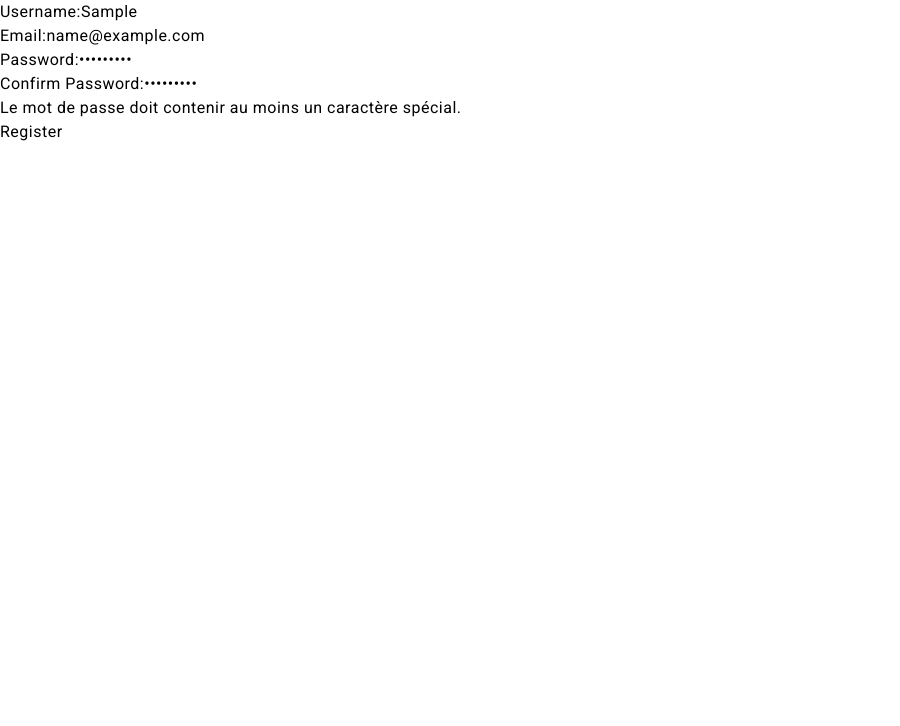
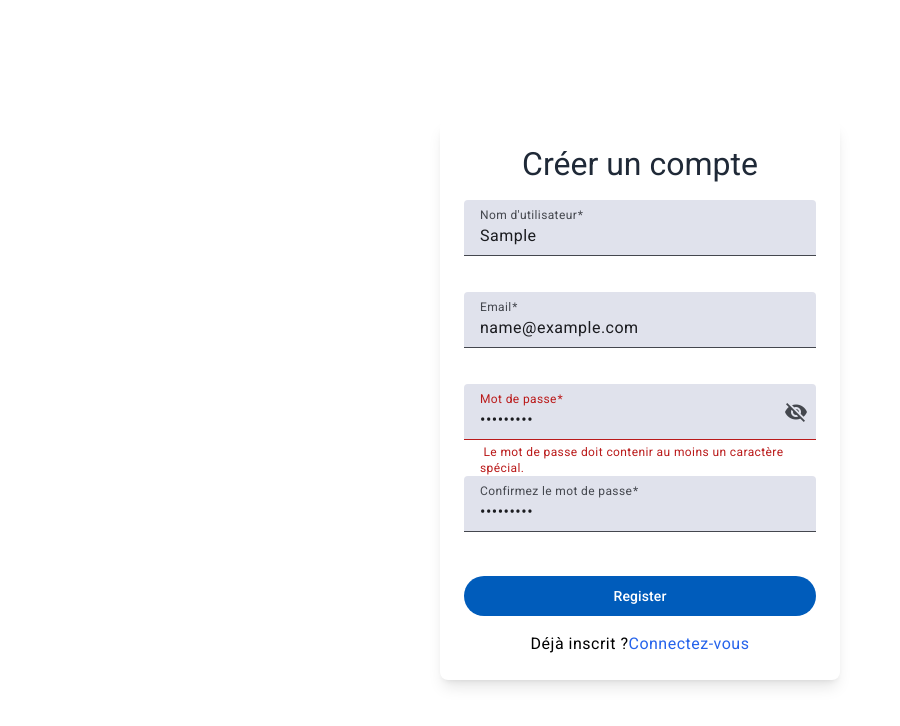
Before and after one commit to hassanec3u/mediaWave, an Angular app in the folder frontend/: page /register in a window 1280 px wide. Both pictures are taken after typing "Sample", "name@example.com", "Sample123", "Sample123" into the empty fields and a click on the button "Register". Shown: the top 726 px of the page, without its empty margins (0-900 px from the left). Built offline with nearby package versions, Linux system fonts and the light colour scheme; what ngx-cookie-service would draw is missing.

Commit message:
+ update: add design for register page

```diff
--- a/frontend/src/app/account/login/login.component.ts
+++ b/frontend/src/app/account/login/login.component.ts
@@ -1,6 +1,5 @@
 import { Component } from '@angular/core';
 import { UserService } from '../../service/userService';
-import {CookieService} from 'ngx-cookie-service';
 
 
 @Component({
--- a/frontend/src/app/account/register/register.component.css
+++ b/frontend/src/app/account/register/register.component.css
@@ -2,3 +2,15 @@
   color: red;
   text-align: center;
 }
+
+:host {
+  display: flex;
+  justify-content: center;
+  align-items: center;
+  height: 100vh;
+}
+
+form {
+  width: 100%;
+  max-width: 400px;
+}
--- a/frontend/src/app/account/register/register.component.html
+++ b/frontend/src/app/account/register/register.component.html
@@ -1,31 +1,75 @@
-<form [formGroup]="registerForm" (ngSubmit)="register()">
-  <div>
-    <label for="username">Username:</label>
-    <input id="username" formControlName="username" type="text">
-    <div *ngIf=" submitted && registerForm.get('username')?.errors?.['required']">Ce champ est requis.</div>
-    <div *ngIf="submitted && registerForm.get('username')?.errors?.['minlength']">Ce champ doit contenir au moins 3 caractères.</div>
+<form [formGroup]="registerForm" (ngSubmit)="register()" class="max-w-md mx-auto p-6 bg-white shadow-lg rounded-lg">
+  <h4 class="text-xl font-semibold text-gray-800 mb-6 text-center">Créer un compte</h4>
+
+  <!-- Champ Username -->
+  <mat-form-field class="w-full mb-4">
+    <mat-label>Nom d'utilisateur</mat-label>
+    <input matInput id="username" formControlName="username" type="text" placeholder="Votre nom d'utilisateur">
+    <mat-error *ngIf="submitted && registerForm.get('username')?.hasError('required')">
+      Ce champ est requis.
+    </mat-error>
+    <mat-error *ngIf="submitted && registerForm.get('username')?.hasError('minlength')">
+      Ce champ doit contenir au moins 3 caractères.
+    </mat-error>
+  </mat-form-field>
+
+  <!-- Champ Email -->
+  <mat-form-field  class="w-full mb-4">
+    <mat-label>Email</mat-label>
+    <input matInput id="email" formControlName="email" type="email" placeholder="Votre adresse email">
+    <mat-error *ngIf="submitted && registerForm.get('email')?.hasError('required')">
+      Ce champ est requis.
+    </mat-error>
+    <mat-error *ngIf="submitted && registerForm.get('email')?.hasError('email')">
+      Veuillez entrer une adresse email valide.
+    </mat-error>
+  </mat-form-field>
 
 
-  </div>
-  <div>
-    <label for="email">Email:</label>
-    <input id="email" formControlName="email" type="email">
-    <div *ngIf="registerForm.get('email')?.errors?.['required']">Ce champ est requis.</div>
-    <div *ngIf="registerForm.get('email')?.errors?.['email']">Veuillez entrer une adresse email valide.</div>
+  <mat-form-field class="w-full mb-4">
+    <mat-label>Mot de passe</mat-label>
+    <input matInput [type]="hide ? 'password' : 'text'" formControlName="password" placeholder="Votre mot de passe">
+    <button mat-icon-button matSuffix (click)="clickEvent($event)" [attr.aria-label]="'Hide password'" [attr.aria-pressed]="hide">
+      <mat-icon>{{hide ? 'visibility_off' : 'visibility'}}</mat-icon>
+    </button>
+
+    <mat-error *ngIf="submitted">
+      {{ getPasswordErrorMessage() }}
+    </mat-error>
+  </mat-form-field>
+
+  <!-- Champ Confirm Password -->
+  <mat-form-field class="w-full mb-4">
+    <mat-label>Confirmez le mot de passe</mat-label>
+    <input matInput [type]="hide ? 'password' : 'text'" formControlName="passwordConfirm" placeholder="Confirmez votre mot de passe">
+    <mat-error *ngIf="submitted && registerForm.get('passwordConfirm')?.hasError('required')">
+      Ce champ est requis.
+    </mat-error>
+    <mat-error *ngIf="submitted && registerForm.hasError('passwordMismatch')">
+      Les mots de passe ne correspondent pas.
+    </mat-error>
+  </mat-form-field>
+
+  <mat-error *ngIf="submitted && registerForm.hasError('passwordMismatch')">
+    Les mots de passe ne correspondent pas.
+  </mat-error>
+
+  <!-- Display conflict error -->
+  <mat-error *ngIf="submitted && registerForm.hasError('conflict')">
+    {{ registerForm.getError('conflict') }}
+  </mat-error>
+
+  <!-- Bouton Register -->
+  <button mat-flat-button color="primary" type="submit" class="w-full py-2 mt-2 text-white bg-blue-600 hover:bg-blue-700">
+    Register
+  </button>
 
 
 
+  <!-- Lien vers la connexion -->
+  <div class="text-center mt-4">
+    <span>Déjà inscrit ?</span>
+    <a routerLink="/login" class="text-blue-600 hover:underline">Connectez-vous</a>
   </div>
-  <div>
-    <label for="password">Password:</label>
-    <input id="password" formControlName="password" type="password">
-  </div>
-  <div>
-    <label for="passwordConfirm">Confirm Password:</label>
-    <input id="passwordConfirm" formControlName="passwordConfirm" type="password">
-  </div>
-  <div *ngIf="getFirstError()">{{ getFirstError() }}</div>
 
-
-  <button type="submit">Register</button>
 </form>
--- a/frontend/src/app/account/register/register.component.ts
+++ b/frontend/src/app/account/register/register.component.ts
@@ -1,7 +1,9 @@
-import { Component, OnInit } from '@angular/core';
-import { FormBuilder, FormGroup, Validators } from '@angular/forms';
-import { UserService } from '../../service/userService';
-import { passwordSecurityValidator } from '../validators/password-match.validator';
+import {Component, OnInit} from '@angular/core';
+import {FormBuilder, FormGroup, Validators} from '@angular/forms';
+import {UserService} from '../../service/userService';
+import {passwordSecurityValidator} from '../validators/passwordSecurityValidator';
+import {passwordMatchValidator} from '../validators/passwordMatchValidator';
+
 
 @Component({
   selector: 'app-register',
@@ -9,29 +11,40 @@ import { passwordSecurityValidator } from '../validators/password-match.validato
   styleUrls: ['./register.component.css']
 })
 export class RegisterComponent implements OnInit {
+
+  /**
+   * Hide the password input
+   */
+  hide: boolean = true;
+  clickEvent(event: MouseEvent) {
+    this.hide = !this.hide;
+    event.preventDefault();
+    event.stopPropagation();
+  }
+
   registerForm!: FormGroup;
-  errorMessage: string = '';
   submitted: boolean = false;
 
-  constructor(private fb: FormBuilder, private userService: UserService) {}
+  constructor(private fb: FormBuilder, private userService: UserService) {
+  }
 
   ngOnInit(): void {
     this.registerForm = this.fb.group({
       username: ['', [Validators.required, Validators.minLength(3)]],
       email: ['', [Validators.required, Validators.email]],
-      password: ['', [Validators.required]],
+      password: ['', [Validators.required, passwordSecurityValidator()]],
       passwordConfirm: ['', [Validators.required]]
-    }, { validators: passwordSecurityValidator });
+    },{ validators: passwordMatchValidator });
   }
 
 
   register() {
     this.submitted = true;
     if (this.registerForm.invalid) {
-      this.errorMessage = "Veuillez remplir tous les champs correctement.";
       return;
     }
 
+    // Register the user  with the UserService
     this.userService.register(
       this.registerForm.value.username.toLowerCase(),
       this.registerForm.value.email.toLowerCase(),
@@ -43,32 +56,40 @@ export class RegisterComponent implements OnInit {
         window.location.href = '/';
       },
       error => {
-        this.errorMessage = "Échec de l'inscription. Veuillez vérifier vos informations.";
+
+        //check if the error is a 409 (Conflict) error
+        if (error.status === 409) {
+          this.registerForm.setErrors({ conflict: 'Username or email already exists.' });
+          return;
+        }
+
         console.error('Registration failed', error);
       }
     );
   }
 
-  getFirstError(): string | null {
-    if (!this.submitted || !this.registerForm.errors) {
-      return null;
+  getPasswordErrorMessage() {
+    const passwordControl = this.registerForm.get('password');
+
+    if (passwordControl?.hasError('required')) {
+      return 'Ce champ est requis.';
     }
-
-    const errorKeys = Object.keys(this.registerForm.errors);
-    if (errorKeys.length > 0) {
-      const firstErrorKey = errorKeys[0];
-      const errorMessages: { [key: string]: string } = {
-        passwordMismatch: 'Les mots de passe ne correspondent pas.',
-        passwordTooShort: 'Le mot de passe doit contenir au moins 8 caractères.',
-        passwordNoUpperCase: 'Le mot de passe doit contenir au moins une lettre majuscule.',
-        passwordNoLowerCase: 'Le mot de passe doit contenir au moins une lettre minuscule.',
-        passwordNoNumber: 'Le mot de passe doit contenir au moins un chiffre.',
-        passwordNoSpecialChar: 'Le mot de passe doit contenir au moins un caractère spécial.'
-      };
-      return errorMessages[firstErrorKey];
+    if (passwordControl?.hasError('passwordTooShort')) {
+      return 'Le mot de passe doit contenir au moins 8 caractères.';
     }
-
-    return null;
+    if (passwordControl?.hasError('passwordNoUpperCase')) {
+      return 'Le mot de passe doit contenir au moins une lettre majuscule.';
+    }
+    if (passwordControl?.hasError('passwordNoLowerCase')) {
+      return 'Le mot de passe doit contenir au moins une lettre minuscule.';
+    }
+    if (passwordControl?.hasError('passwordNoNumber')) {
+      return 'Le mot de passe doit contenir au moins un chiffre.';
+    }
+    if (passwordControl?.hasError('passwordNoSpecialChar')) {
+      return 'Le mot de passe doit contenir au moins un caractère spécial.';
+    }
+    return '';
   }
 
 }
--- a/frontend/src/app/account/validators/password-match.validator.ts
+++ /dev/null
@@ -1,38 +0,0 @@
-import { AbstractControl, ValidationErrors, ValidatorFn } from '@angular/forms';
-
-export const passwordSecurityValidator: ValidatorFn = (control: AbstractControl): ValidationErrors | null => {
-  const password = control.get('password');
-  const passwordConfirm = control.get('passwordConfirm');
-
-  if (!password || !passwordConfirm) {
-    return null;
-  }
-
-  const errors: ValidationErrors = {};
-
-  if (password.value !== passwordConfirm.value) {
-    errors['passwordMismatch'] = true;
-  }
-
-  if (password.value.length < 8) {
-    errors['passwordTooShort'] = true;
-  }
-
-  if (!/[A-Z]/.test(password.value)) {
-    errors['passwordNoUpperCase'] = true;
-  }
-
-  if (!/[a-z]/.test(password.value)) {
-    errors['passwordNoLowerCase'] = true;
-  }
-
-  if (!/[0-9]/.test(password.value)) {
-    errors['passwordNoNumber'] = true;
-  }
-
-  if (!/[!@#$%^&*(),.?":{}|<>]/.test(password.value)) {
-    errors['passwordNoSpecialChar'] = true;
-  }
-
-  return Object.keys(errors).length ? errors : null;
-};
--- /dev/null
+++ b/frontend/src/app/account/validators/passwordMatchValidator.ts
@@ -0,0 +1,10 @@
+import { AbstractControl, ValidationErrors } from '@angular/forms';
+
+export function passwordMatchValidator(control: AbstractControl): ValidationErrors | null {
+  const password = control.get('password')?.value;
+  const confirmPassword = control.get('passwordConfirm')?.value;
+
+  return password && confirmPassword && password !== confirmPassword
+    ? { passwordMismatch: true }
+    : null;
+}
--- /dev/null
+++ b/frontend/src/app/account/validators/passwordSecurityValidator.ts
@@ -0,0 +1,26 @@
+import { AbstractControl, ValidationErrors, ValidatorFn } from '@angular/forms';
+
+export function passwordSecurityValidator(): ValidatorFn {
+  return (control: AbstractControl): ValidationErrors | null => {
+    const value = control.value || '';
+    const errors: ValidationErrors = {};
+
+    if (value.length < 8) {
+      errors['passwordTooShort'] = true;
+    }
+    if (!/[A-Z]/.test(value)) {
+      errors['passwordNoUpperCase'] = true;
+    }
+    if (!/[a-z]/.test(value)) {
+      errors['passwordNoLowerCase'] = true;
+    }
+    if (!/[0-9]/.test(value)) {
+      errors['passwordNoNumber'] = true;
+    }
+    if (!/[!@#$%^&*(),.?":{}|<>]/.test(value)) {
+      errors['passwordNoSpecialChar'] = true;
+    }
+
+    return Object.keys(errors).length ? errors : null;
+  };
+}
--- a/frontend/src/styles.css
+++ b/frontend/src/styles.css
@@ -1,4 +1,3 @@
-/* You can add global styles to this file, and also import other style files */
 @tailwind base;
 @tailwind components;
 @tailwind utilities;
```
Also changed, not shown: frontend/src/app/app.module.ts (+15 -1 lines).
